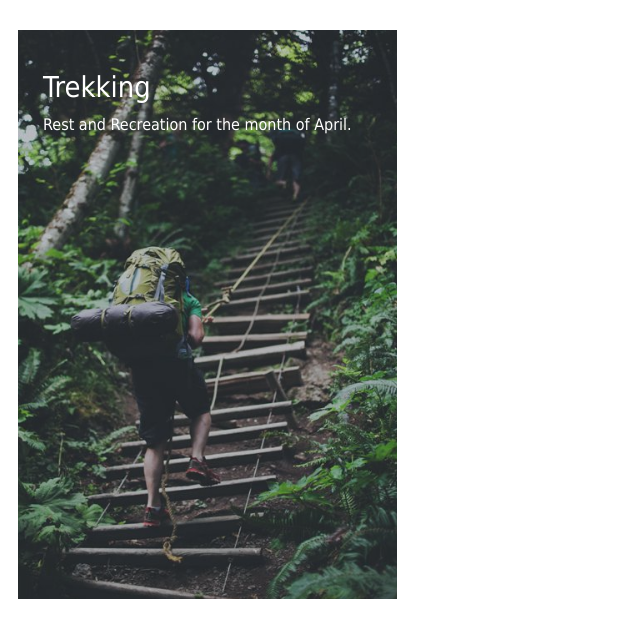
After one commit to be-honest/R-R, a PHP site: page /RandR/sample/createEvent.php in a window 1280 px wide. The commit adds this page. Shown: the top 638 px of the page, without its empty margins (0-640 px from the left). Run offline with PHP 8.4, Linux system fonts and the light colour scheme.

Commit message:
Edited php filename

```diff
--- a/home.php
+++ b/home.php
@@ -139,9 +139,9 @@ $userDetails=$userClass->userDetails($session_uid);
   </div>
 </div>
 
-<div class="block block-inverse text-center">
-  <h1 class="block-title">Rest and Recreation Portal</h1>
-  <h4 class="text-muted">coreDev Solutions, Inc.</h4>
+<div class="block block-inverse text-center p-b">
+  <h1 class="block-title p-a" >Rest and Recreation Portal</h1>
+  <h4 class="text-muted"><a style="text-decoration: none" href="http://coredev.ph/">coreDev Solutions, Inc.</a></h4>
   <button class="btn btn-primary m-t">Start creating an event.</button>
 </div>
 
--- /dev/null
+++ b/sample/createEvent.php
@@ -0,0 +1,112 @@
+<!DOCTYPE html>
+<html lang="en">
+<head>
+	<meta charset="UTF-8">
+	<title>Create an Event</title>
+	<style>
+		.events
+		{
+			margin: 20px auto;
+		}
+
+		figure.activity
+		{
+			color: #fff;
+			position: relative;
+			float: left;
+			overflow: hidden;
+			background-color: #1a1a1a;
+			color: #ffffff;
+			text-align: left;
+			margin: 10px;
+			width: 30%;
+			border-radius: 0px;
+		}
+
+		figure.activity{
+			-webkit-box-sizing: border-box;
+			 box-sizing: border-box;
+			 -webkit-transition: all 0.35s ease;
+			 transition: all 0.35s ease;
+		}
+
+		figure.activity img{
+			max-width: 100%;
+			-webkit-transform: scale(1.1);
+			transform: scale(1.1);
+			vertical-align: top;
+			opacity: 0.7;
+		}
+
+		figure.activity figcaption{
+			position: absolute;
+			padding:  40px 25px;
+			top: 0;
+			left: 0;
+		}
+
+		figure.activity h2,
+		figure.activity p {
+		  margin: 0;
+		  padding: 0;
+		  font-family: Tahoma;
+		}
+		figure.activity h2 {
+		  margin-bottom: 10px;
+		  display: inline-block;
+		  font-weight: 100;
+		  font-size: 1.8em;
+		}
+		figure.activity p {
+		  font-weight: 300;
+		  margin-bottom: 20px;
+		  line-height: 1.4em;
+		}
+		figure.activity a {
+		  display: inline-block;
+		  padding: 10px 20px;
+		  border: 1px solid #ffffff;
+		  text-decoration: none;
+		  color: #ffffff;
+		  letter-spacing: 2px;
+		  text-transform: uppercase;
+		  font-size: 0.8em;
+		  -webkit-transform: translateY(50%);
+		  transform: translateY(50%);
+		  opacity: 0;
+		}
+		figure.activity a:hover {
+		  background-color: rgba(0, 0, 0, 0.2);
+		}
+		figure.activity:hover img,
+		figure.activity.hover img {
+		  opacity: 0;
+		  -webkit-transform: scale(1);
+		  transform: scale(1);
+		}
+		figure.activity:hover a,
+		figure.activity.hover a {
+		  -webkit-transform: translateY(0);
+		  transform: translateY(0);
+		  opacity: 1;
+		}
+		figure.activity.navy {
+		  background-color: #222f3d;
+		}
+	</style>
+</head>
+<body>
+	<div class="events">
+		<div class="col-md-4">
+			<figure class="activity navy col-md-4">
+				<img src="..\assets\img\trekking.jpg" >
+				<figcaption>
+					<h2 style="color: #fff;" > Trekking </h2>
+					<p>Rest and Recreation for the month of April.</p>
+					<a href="#">More</a>
+				</figcaption>
+			</figure>
+		</div>
+	</div>
+</body>
+</html>
```
Also changed, not shown: assets/css/custom.css (+13 -0 lines), views/Users/add-admin.php (+14 -6 lines), views/Users/add-user.php (+15 -8 lines), views/menubar/polls.css (added, +106 -0 lines), views/menubar/voteEvent.php (added, +65 -0 lines), assets/img/trekking.jpg (added), views/menubar/profile.php (renamed from views/profile/profile.php).
